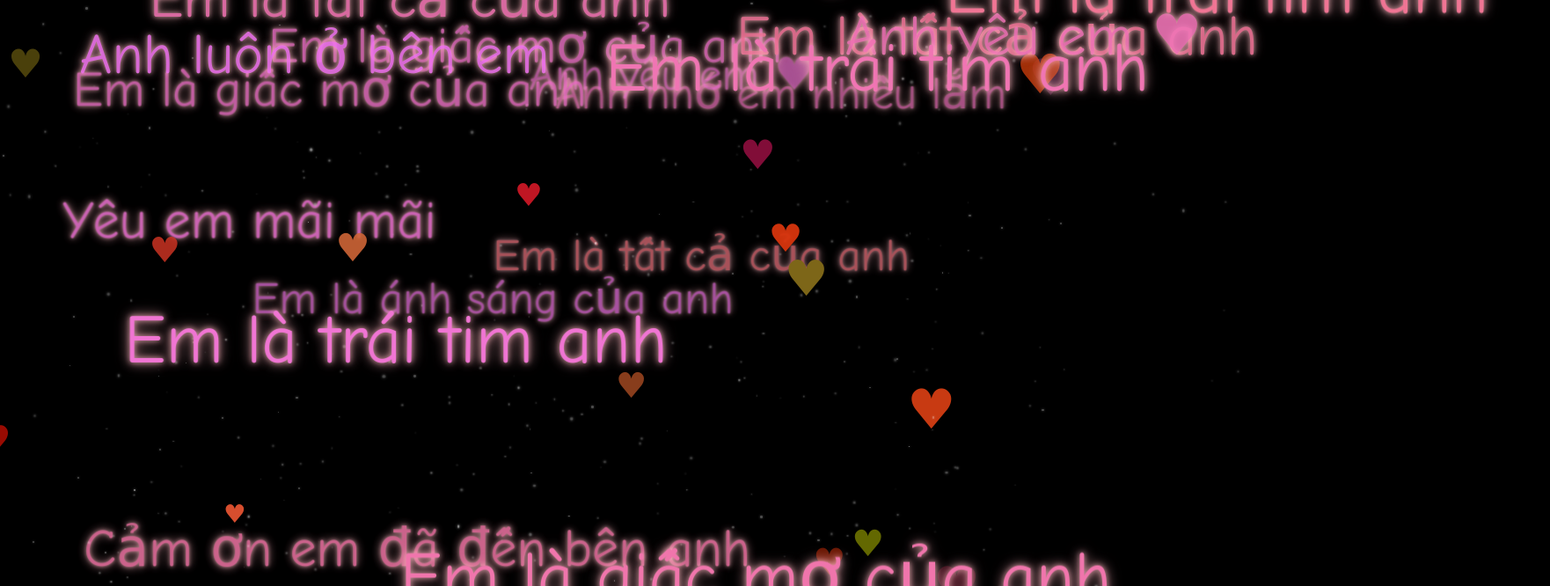
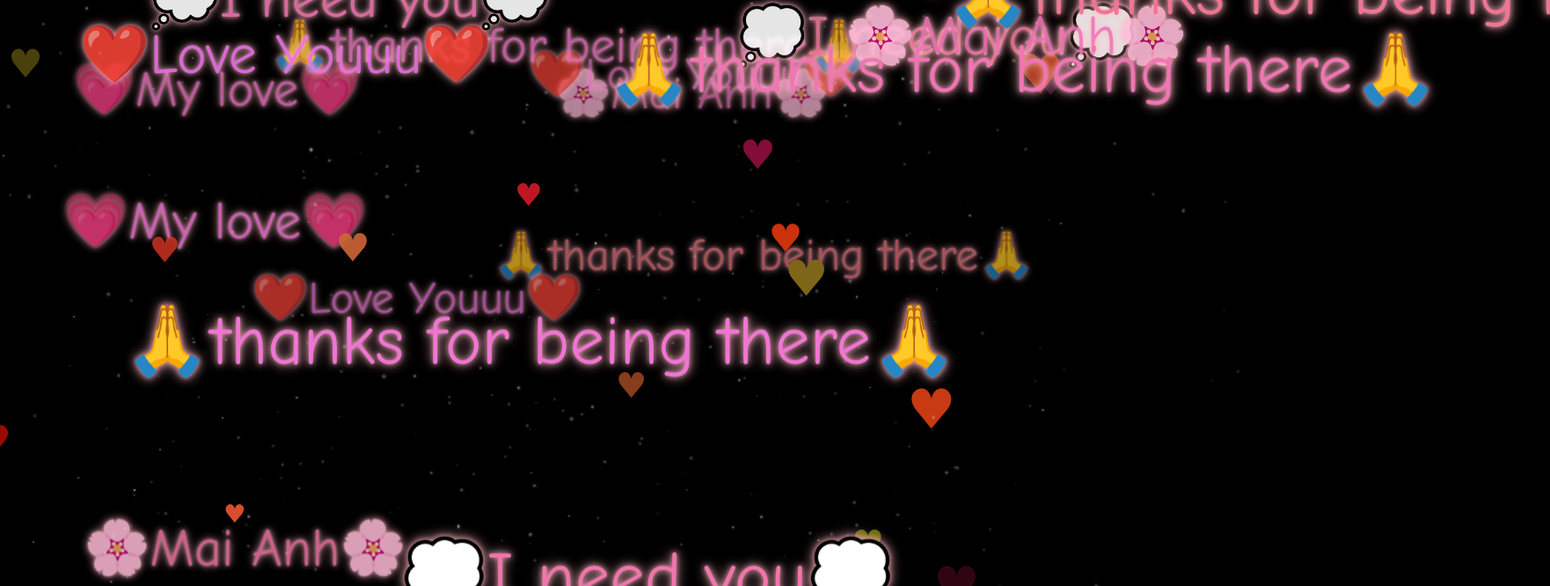
Before and after one commit to love-forever3/love60, a plain HTML site: page index.html in a window 1280 px wide. Shown: the top 666 px of the page at 88% size, 1762 px wide, since content can reach past the window. Drawn offline with Linux system fonts and the light colour scheme; animation ran at ten frames a second.

Commit message:
Update index.html

```diff
--- a/index.html
+++ b/index.html
@@ -175,16 +175,38 @@
     </script>
     <script>
         const texts = [
-            "Anh yêu em ♥",
-            "Em là tất cả của anh",
-            "Anh nhớ em nhiều lắm",
-            "Em là ánh sáng của anh",
-            "Yêu em mãi mãi",
-            "Anh luôn ở bên em",
-            "Em là trái tim anh",
-            "Cảm ơn em đã đến bên anh",
-            "Anh yêu em hơn tất cả",
-            "Em là giấc mơ của anh"
+             "💑Thanh Tung💑",
+  "🌸Mai Anh🌸",
+  "❤️Love Youuu❤️",
+  "📅28/03/2025📅",
+  "🙏thanks for being there🙏",
+  "💭I need you💭",
+  "💖love you forever💖",
+  "💗My love💗",
+ "💑Thanh Tung💑",
+  "🌸Mai Anh🌸",
+  "❤️Love Youuu❤️",
+  "📅28/03/2025📅",
+  "🙏thanks for being there🙏",
+  "💭I need you💭",
+  "💖love you forever💖",
+  "💗My love💗",
+ "💑Thanh Tung💑",
+  "🌸Mai Anh🌸",
+  "❤️Love Youuu❤️",
+  "📅28/03/2025📅",
+  "🙏thanks for being there🙏",
+  "💭I need you💭",
+  "💖love you forever💖",
+  "💗My love💗",
+ "💑Thanh Tung💑",
+  "🌸Mai Anh🌸",
+  "❤️Love Youuu❤️",
+  "📅28/03/2025📅",
+  "🙏thanks for being there🙏",
+  "💭I need you💭",
+  "💖love you forever💖",
+  "💗My love💗",
         ];
 
         const scene = document.getElementById("scene");
```
